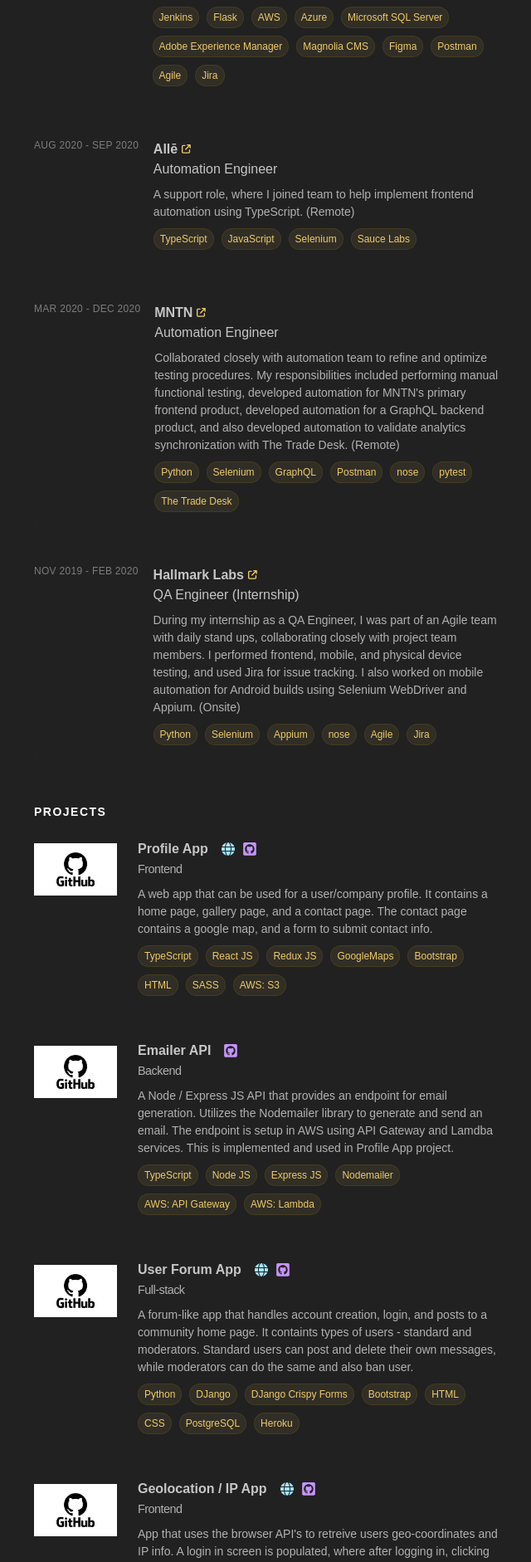
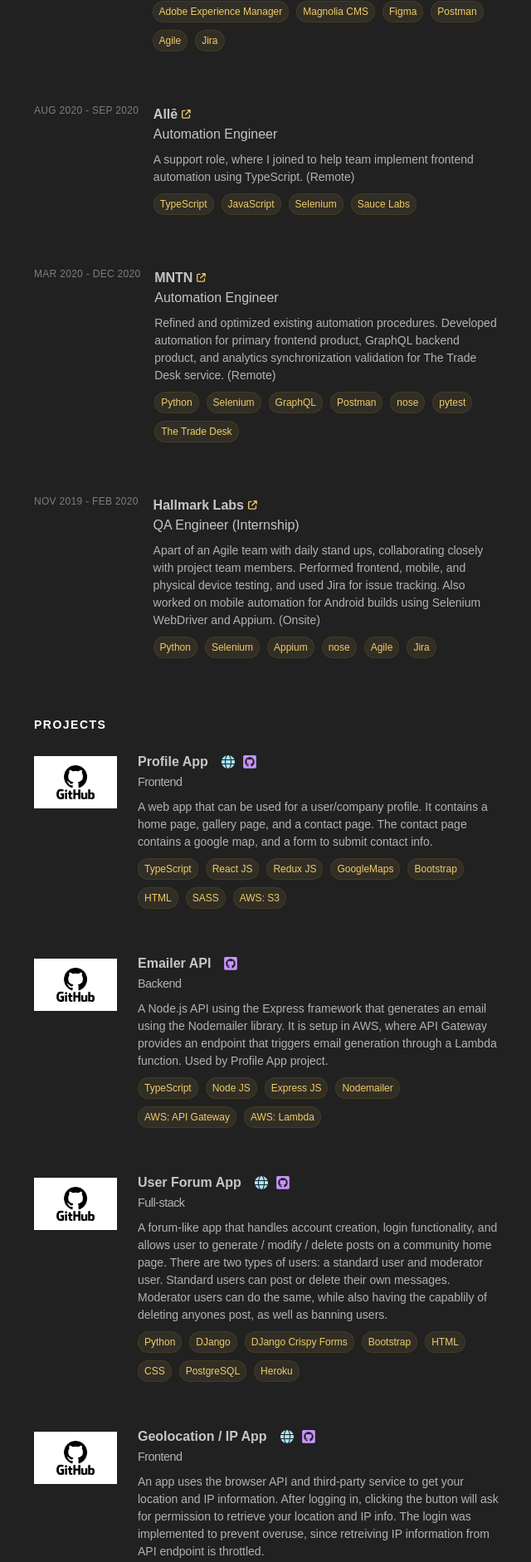
Before and after one commit to fceja/fceja.com_v2, a React (Vite) app: page / in a window 1280 px wide. Shown: the part 897-2779 px from the top of the page at 83% size, without its empty margins (614-1254 px from the left). Built offline with nearby package versions, Linux system fonts and the light colour scheme.

Commit message:
update content for homepage

```diff
--- a/src/scss/Variables.scss
+++ b/src/scss/Variables.scss
@@ -7,7 +7,7 @@
 $breakpoint-xxl: 1400px;
 
 /* font */
-$app-font-family: sans-serif, ui-sans-serif, Arial, Helvetica, system-ui, Helvetica;
+$app-font-family: Arial, sans-serif, ui-sans-serif, Arial, Helvetica, system-ui, Helvetica;
 $app-font-size: 16px;
 
 /* colors */
--- a/src/ts/common/components/semantic/Footer.tsx
+++ b/src/ts/common/components/semantic/Footer.tsx
@@ -7,12 +7,12 @@
                     Created with { }
                     <a href="https://vitejs.dev/" target="_blank">Vite</a>.
                     Implemented with { }
+                    <a href="https://www.typescriptlang.org/" target="_blank">TypeScript</a>, { }
                     <a href="https://react.dev/" target="_blank">React</a>, { }
-                    <a href="https://www.typescriptlang.org/" target="_blank">TypeScript</a>, { }
                     <a href="https://html.spec.whatwg.org/multipage/" target="_blank">HTML</a> { }
                     and <a href="https://sass-lang.com/" target="_blank">SASS</a>. { }
                     Deployed with <a href="https://aws.amazon.com/" target="_blank">AWS</a>. { }
-                    View code on <a href="https://github.com/fceja/fceja.com_V2" target="_blank">GitHub</a>.
+                    Code viewable on <a href="https://github.com/fceja/fceja.com_V2" target="_blank">GitHub</a>.
                 </i>
             </p>
         </footer>
--- a/src/ts/components/home/ProjectCardsList.tsx
+++ b/src/ts/components/home/ProjectCardsList.tsx
@@ -61,6 +61,7 @@
                             < img
                                 className="home-proj-img"
                                 src="src/assets/github-logo.png"
+                                alt="github-logo"
                                 style={{ width: "100px" }}
                             />
                         </div>
--- a/src/ts/content/HomePageContent.ts
+++ b/src/ts/content/HomePageContent.ts
@@ -7,7 +7,7 @@
         company: "Value Stream Engineering",
         companyUrl: "https://valuestreamengineering.com/",
         paragraph: `Worked as a contractor for VSE. Undertook various projects for multiple clients.
-        Responsibilities included: QA, automation, software development, onboarding, and mentoring.
+        Responsibilities included: QA, automation, software development, product documentation, onboarding, and mentoring.
         Client details are listed below.`,
         tags: [],
         clients: [
@@ -17,10 +17,9 @@
                 company: "Viking Cruises",
                 companyUrl: "https://www.vikingcruises.com/",
                 paragraph: `
-                    Designed and implemented frontend and backend automation solutions for the product ecosystem.
+                    Designed and implemented frontend and backend automation solutions for the Viking Cruises product ecosystem.
                     Developed frontend and backend internal tooling applications.
-                    Created extensive automation and system documentation for new team members and mentees.
-                    Daily stand-up resports. Collaborated with Director of Engineering for special projects. (Remote)
+                    Collaborated with Director of Engineering for special projects. (Remote)
                 `,
                 tags: [
                     tagDataMap.get('python'), tagDataMap.get('javascript'), tagDataMap.get('selenium'), tagDataMap.get('testRail'),
@@ -35,7 +34,7 @@
                 company: "Allē",
                 companyUrl: "https://alle.com/",
                 paragraph: `
-                    A support role, where I joined team to help implement frontend automation using TypeScript. (Remote)
+                    A support role, where I joined to help team implement frontend automation using TypeScript. (Remote)
                 `,
                 tags: [
                     tagDataMap.get('typescript'), tagDataMap.get('javascript'), tagDataMap.get('selenium'),
@@ -48,10 +47,9 @@
                 company: "MNTN ",
                 companyUrl: "https://mountain.com/",
                 paragraph: `
-                    Collaborated closely with automation team to refine and optimize testing procedures.
-                    My responsibilities included performing manual functional testing, developed automation for MNTN's primary frontend product,
-                    developed automation for a GraphQL backend product, and also developed automation
-                    to validate analytics synchronization with The Trade Desk. (Remote)
+                    Refined and optimized existing automation procedures.
+                    Developed automation for primary frontend product,
+                    GraphQL backend product, and analytics synchronization validation for The Trade Desk service. (Remote)
                 `,
                 tags: [
                     tagDataMap.get('python'), tagDataMap.get('selenium'), tagDataMap.get('graphql'), tagDataMap.get('postman'),
@@ -65,8 +63,8 @@
                 company: "Hallmark Labs",
                 companyUrl: "https://www.hallmarklabs.com/",
                 paragraph: `
-                    During my internship as a QA Engineer, I was part of an Agile team with daily stand ups, collaborating closely with project team members.
-                    I performed frontend, mobile, and physical device testing, and used Jira for issue tracking. I also worked on mobile automation
+                    Apart of an Agile team with daily stand ups, collaborating closely with project team members.
+                    Performed frontend, mobile, and physical device testing, and used Jira for issue tracking. Also worked on mobile automation
                     for Android builds using Selenium WebDriver and Appium. (Onsite)
                 `,
                 tags: [
@@ -110,10 +108,9 @@
         ],
         projType: "Backend",
         paragraph: `
-            A Node / Express JS API that provides an endpoint for email generation.
-            Utilizes the Nodemailer library to generate and send an email.
-            The endpoint is setup in AWS using API Gateway and Lamdba services.
-            This is implemented and used in Profile App project.
+            A Node.js API using the Express framework that generates an email using the Nodemailer library.
+            It is setup in AWS, where API Gateway provides an endpoint that triggers email generation through a Lambda function.
+            Used by Profile App project.
         `
     },
     {
@@ -130,9 +127,11 @@
         ],
         projType: "Full-stack",
         paragraph: `
-            A forum-like app that handles account creation, login, and posts to a community home page.
-            It containts types of users - standard and moderators.
-            Standard users can post and delete their own messages, while moderators can do the same and also ban user.
+            A forum-like app that handles account creation, login functionality,
+            and allows user to generate / modify / delete posts on a community home page.
+            There are two types of users: a standard user and moderator user.
+            Standard users can post or delete their own messages.
+            Moderator users can do the same, while also having the capablily of deleting anyones post, as well as banning users.
         `
     },
     {
@@ -151,10 +150,9 @@
         ],
         projType: "Frontend",
         paragraph: `
-            App that uses the browser API's to retreive users geo-coordinates and IP info.
-            A login in screen is populated, where after logging in, clicking the 'Get My Location'
-            button will ask for  user confirmation to to retreive users geo-coordinates and IP info.
-            Behind a login since it's a throttled api endpointed.
+            An app uses the browser API and third-party service to get your location and IP information.
+            After logging in, clicking the button will ask for permission to retrieve your location and IP info.
+            The login was implemented to prevent overuse, since retreiving IP information from API endpoint is throttled.
         `
     }
 ]
--- a/vite.config.ts
+++ b/vite.config.ts
@@ -15,5 +15,7 @@
       "@pages": path.resolve(__dirname, "./src/ts/pages"),
       "@scss": path.resolve(__dirname, "./src/scss"),
     }
-  }
+  }, server: {
+    port: 3001, // Replace with your desired port number
+  },
 });
```
